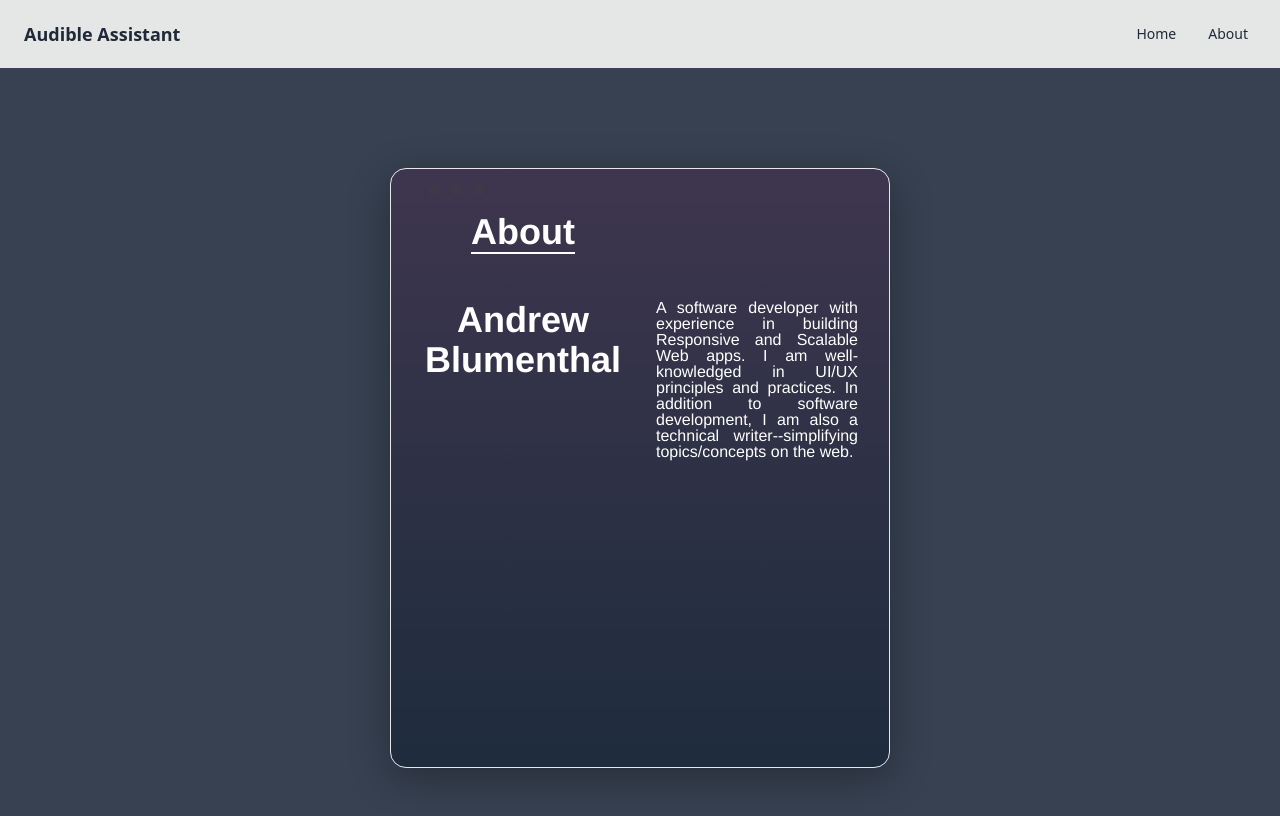
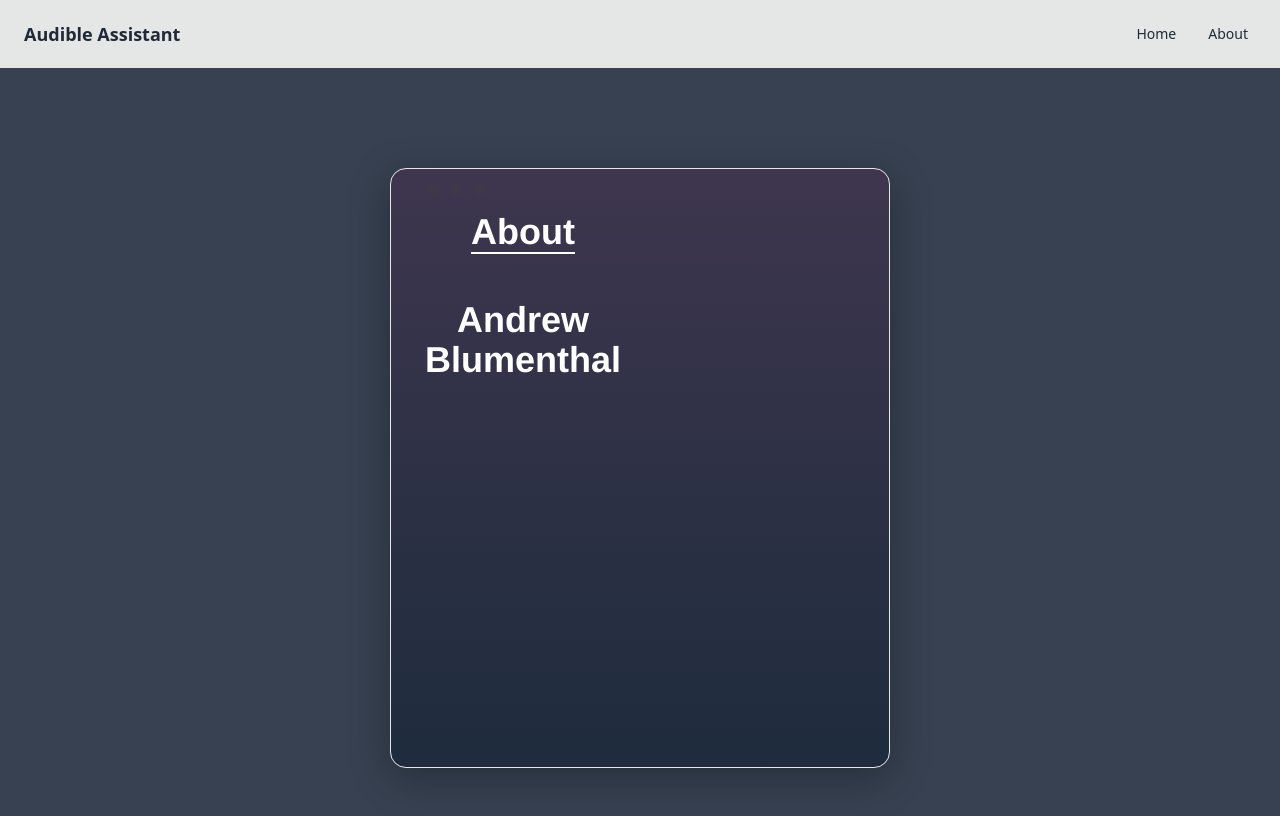
Before and after one commit to asb1891/AudibleAssistant, a React (Create React App) app in the folder my-react-app/: page /about in a window 1280 px wide. Shown: the top 816 px of the page. Built offline with nearby package versions, Linux system fonts and the light colour scheme; no server answers.

Commit message:
added files

```diff
--- a/my-react-app/src/About.js
+++ b/my-react-app/src/About.js
@@ -27,10 +27,7 @@ const About = () => {
             </div>
             <div className="text-justify text-white">
               <p>
-                A software developer with experience in building Responsive and
-                Scalable Web apps. I am well-knowledged in UI/UX principles and
-                practices. In addition to software development, I am also a
-                technical writer--simplifying topics/concepts on the web.
+
               </p>
             </div>
           </div>
```
Also changed, not shown: 2 other files (tests, documents, lock files or other folders).
